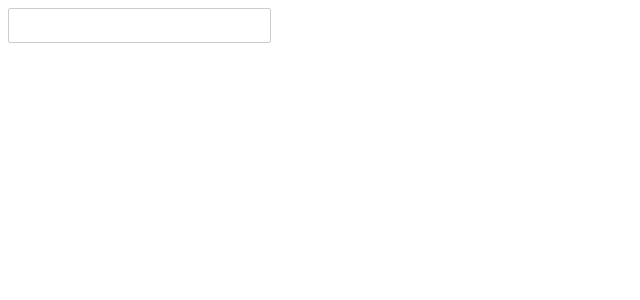
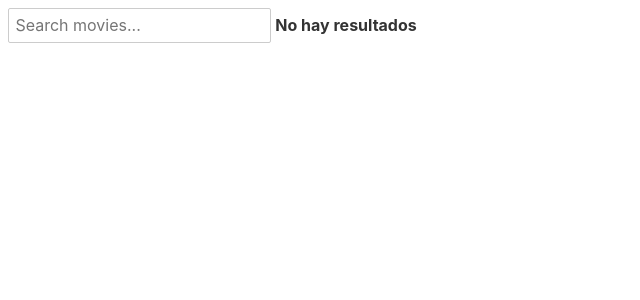
Before and after one commit to jsreyes/search-movie, a Svelte app: page / in a window 1280 px wide. Shown: the top 300 px of the page, without its empty margins (0-640 px from the left). Built offline with nearby package versions, Linux system fonts and the light colour scheme.

Commit message:
Conditional rendering with fecthing

```diff
--- a/src/Input.svelte
+++ b/src/Input.svelte
@@ -1,19 +1,43 @@
 <script>
   let value = '';
+  let loading = false
   let response = [];
 
   const handleInput = (event) => value = event.target.value;
 
   $: if (value.length > 3) {
+    loading = true
+
     fetch(`https://www.omdbapi.com/?s=${value}&apikey=422350ff`)
       .then(res => res.json())
       .then(apiResponse => {
-                response = apiResponse.Search;
-                console.log(apiResponse)
-                console.log(response)
-
+        response = apiResponse.Search || []
+        loading = false
       })
     }
 </script>
 
-<input value={value} on:input={handleInput} />
+<input
+    placeholder="Search movies..."
+    value={value}
+    on:input={handleInput}
+/>
+
+{#if loading}
+  <strong>Loading....</strong>
+{:else}
+  {#if response.length > 0}
+    <!--Forma correcta de render HTML en Svelte-->
+    <strong>Tenemos {response.length} peliculas</strong>
+  {:else}
+    <strong>No hay resultados</strong>
+  {/if}
+{/if}
+
+
+<!-- {
+  Forma incorrecta de render Svelte
+    response.length > 0
+        ? `Tenemos ${response.length} peliculas`
+        : `No se han encontrado peliculas`
+} -->
```
Lines whose indentation alone changed are shown as unchanged.
